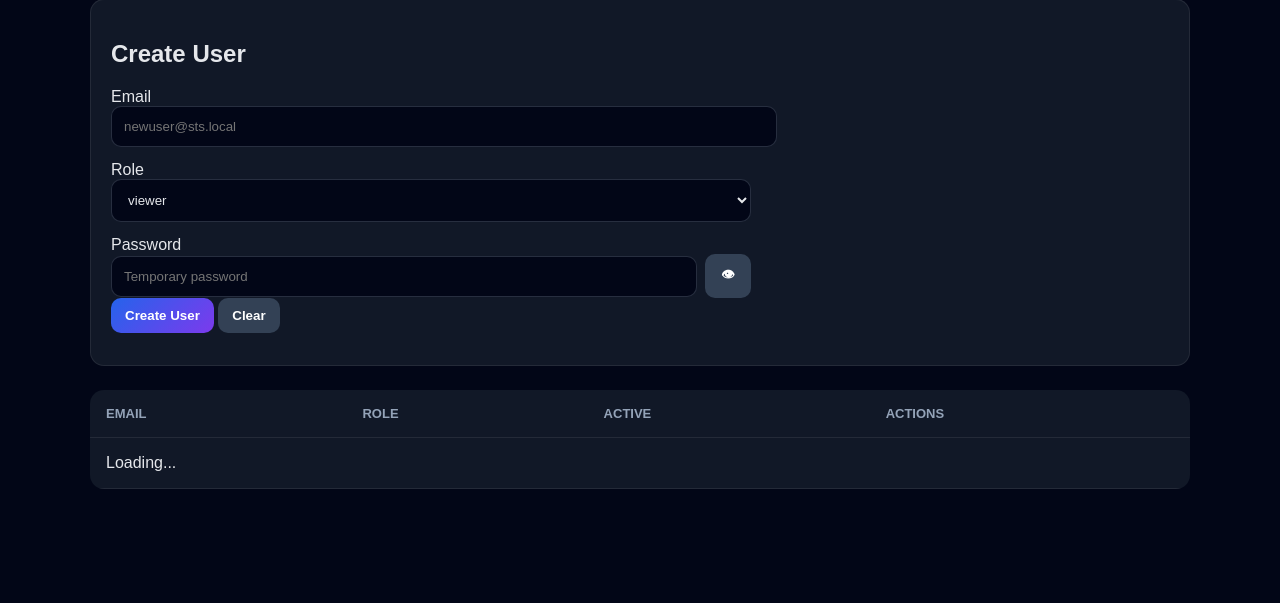
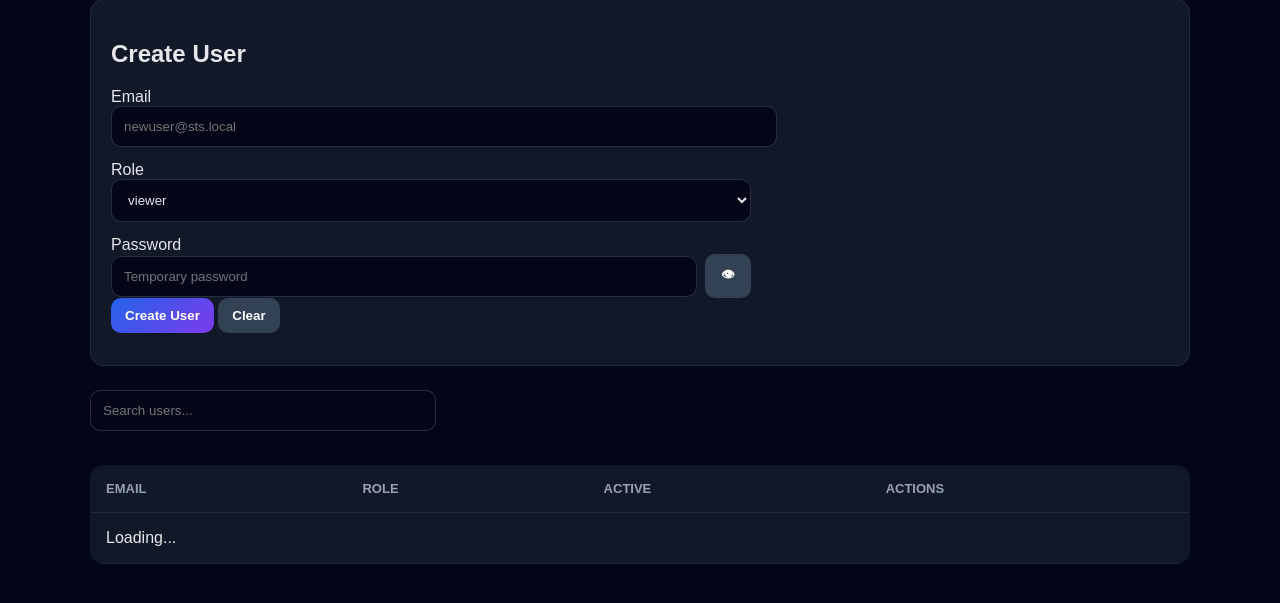
Before and after one commit to loomlogic3/sts-alerthub, a Python web app: template backend/app/templates/users.html in a window 1280 px wide. Shown: the part 181-784 px from the top of the page. Run offline with Jinja, Linux system fonts and the light colour scheme; the template is opened without the code that fills it, so the values that code supplies are empty.

Commit message:
Add user search filter

```diff
--- a/backend/app/templates/users.html
+++ b/backend/app/templates/users.html
@@ -149,7 +149,17 @@ Registered AlertHub users
 </div>
 </div>
 
-<table>
+<div style="margin:20px 0;">
+<input
+id="userSearch"
+type="text"
+placeholder="Search users..."
+onkeyup="filterUsers()"
+style="width:320px;"
+>
+</div>
+
+<table id="usersTable">
 
 <thead>
 
@@ -379,6 +389,15 @@ ${user.is_active ? "Deactivate" : "Activate"}
 
 }
 
+function filterUsers(){
+const filter=document.getElementById("userSearch").value.toLowerCase();
+
+document.querySelectorAll("#usersTable tbody tr").forEach(row=>{
+const text=row.innerText.toLowerCase();
+row.style.display=text.includes(filter) ? "" : "none";
+});
+}
+
 loadUsers();
 
 </script>
```
